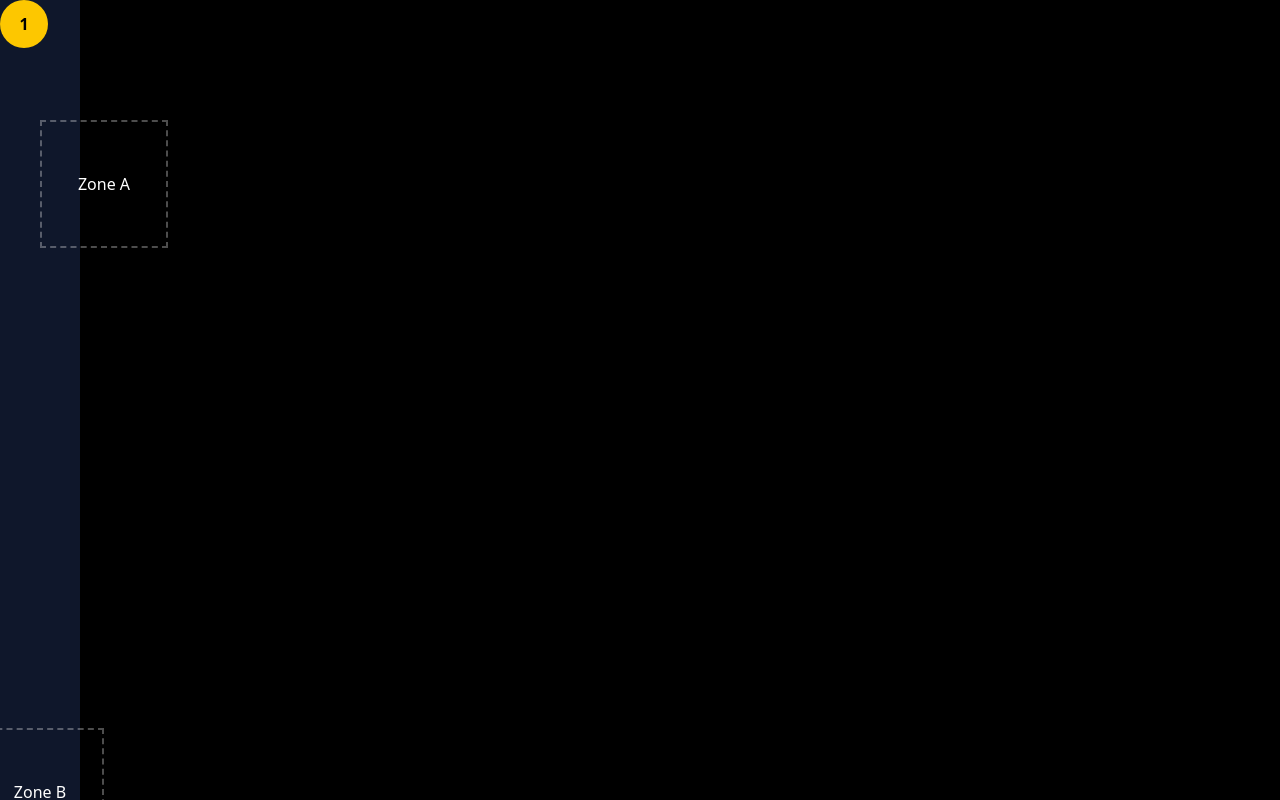
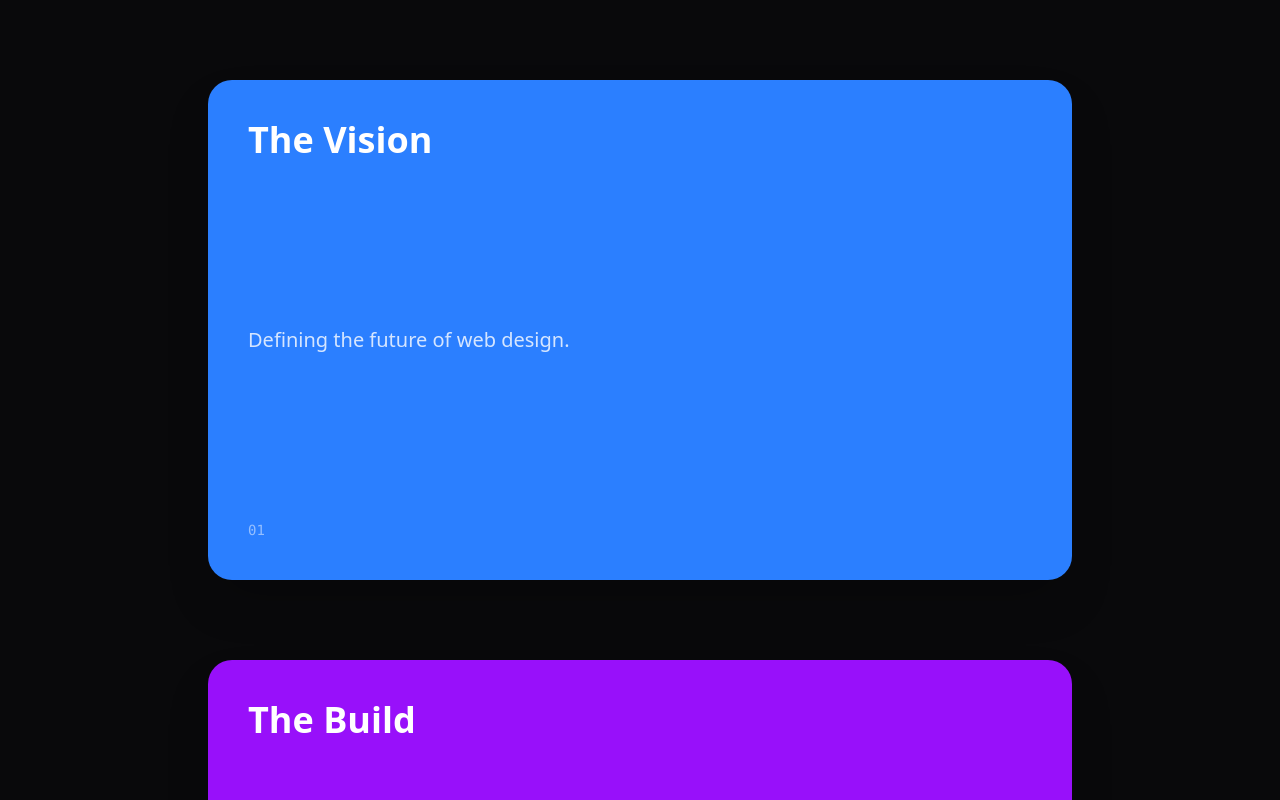
Before and after one commit to fouadmo1223/Framer, a React (Vite) app: page / in a window 1280 px wide. Shown: the top 800 px of the page. Built offline with nearby package versions, Linux system fonts and the light colour scheme.

Commit message:
istick cards

```diff
--- a/src/App.jsx
+++ b/src/App.jsx
@@ -40,6 +40,7 @@ import GsapToggle from "./gsap/examples/GsapToggle";
 import VideoScrub from "./gsap/examples/VideoScrub";
 import NumberAlongPath from "./gsap/examples/NumberAlongPath";
 import ScrollPathDemo from "./gsap/examples/ScrollPathDemo";
+import StackedCards from "./gsap/examples/StackedCards";
 
 // Reusable Page Wrapper (for animations)
 const PageTransition = ({ children }) => {
@@ -148,7 +149,8 @@ function App() {
         {/* <GsapToggle /> */}
         {/* <VideoScrub /> */}
         {/* <NumberAlongPath /> */}
-        <ScrollPathDemo />
+        {/* <ScrollPathDemo /> */}
+        <StackedCards />
       </div>
     </>
   );
--- a/src/gsap/examples/ScrollPathDemo.jsx
+++ b/src/gsap/examples/ScrollPathDemo.jsx
@@ -14,9 +14,9 @@ const ScrollPathDemo = () => {
 
   useLayoutEffect(() => {
     const ctx = gsap.context(() => {
-      // Get center point of an element relative to container
+      // helper: center of element relative to container
       const getCenterPoint = (el) => {
-        const p = MotionPathPlugin.convertCoordinates(
+        const point = MotionPathPlugin.convertCoordinates(
           el,
           containerRef.current,
           {
@@ -26,8 +26,8 @@ const ScrollPathDemo = () => {
         );
 
         return {
-          x: p.x - targetRef.current.offsetWidth / 2,
-          y: p.y - targetRef.current.offsetHeight / 2,
+          x: point.x - targetRef.current.offsetWidth / 2,
+          y: point.y - targetRef.current.offsetHeight / 2,
         };
       };
 
@@ -35,23 +35,20 @@ const ScrollPathDemo = () => {
       const p2 = getCenterPoint(box2Ref.current);
       const p3 = getCenterPoint(box3Ref.current);
 
-      // Single animation with keyframes = perfect scroll sync
-      gsap.to(targetRef.current, {
-        keyframes: [
-          { x: p1.x, y: p1.y },
-          { x: p2.x, y: p2.y },
-          { x: p3.x, y: p3.y },
-        ],
-        ease: "none",
+      const tl = gsap.timeline({
         scrollTrigger: {
           trigger: containerRef.current,
           start: "top top",
-          end: "+=3000", // controls scroll length
-          scrub: true,
-          pin: true,
+          end: "bottom bottom",
+          scrub: 1,
+
           anticipatePin: 1,
         },
       });
+
+      tl.to(targetRef.current, { x: p1.x, y: p1.y })
+        .to(targetRef.current, { x: p2.x, y: p2.y })
+        .to(targetRef.current, { x: p3.x, y: p3.y });
 
       ScrollTrigger.refresh();
     }, containerRef);
--- /dev/null
+++ b/src/gsap/examples/StackedCards.jsx
@@ -0,0 +1,84 @@
+import React, { useRef } from "react";
+import gsap from "gsap";
+import { useGSAP } from "@gsap/react";
+import { ScrollTrigger } from "gsap/ScrollTrigger";
+
+gsap.registerPlugin(ScrollTrigger);
+
+const StackedCards = () => {
+  const container = useRef();
+
+  useGSAP(
+    () => {
+      const cards = gsap.utils.toArray(".card");
+
+      cards.forEach((card, index) => {
+        // We want to animate all cards except the last one
+        // as they get "pushed back" by the card coming up
+        if (index !== cards.length - 1) {
+          gsap.to(card, {
+            scale: 0.9 - index * 0.02, // Slightly scale down
+            opacity: 0.5,
+            scrollTrigger: {
+              trigger: card,
+              start: "top 10%", // When card hits 10% from top
+              endTrigger: ".container-end",
+              end: "top 10%",
+              scrub: true,
+              markers: false,
+            },
+          });
+        }
+      });
+    },
+    { scope: container },
+  );
+
+  const cardData = [
+    {
+      title: "The Vision",
+      color: "bg-blue-500",
+      text: "Defining the future of web design.",
+    },
+    {
+      title: "The Build",
+      color: "bg-purple-600",
+      text: "Crafting pixel-perfect components.",
+    },
+    {
+      title: "The Launch",
+      color: "bg-emerald-500",
+      text: "Deploying excellence to the world.",
+    },
+    {
+      title: "The Growth",
+      color: "bg-orange-500",
+      text: "Scaling ideas into reality.",
+    },
+  ];
+
+  return (
+    <>
+      <div ref={container} className="bg-zinc-950 py-20">
+        <div className="max-w-4xl mx-auto px-4">
+          {cardData.map((card, i) => (
+            <div
+              key={i}
+              className={`card sticky top-20 h-[500px] w-full mb-20 rounded-3xl p-10 flex flex-col justify-between shadow-2xl transition-shadow ${card.color}`}
+            >
+              <h2 className="text-4xl font-bold text-white">{card.title}</h2>
+              <p className="text-xl text-white/80">{card.text}</p>
+              <div className="text-sm font-mono text-white/50">0{i + 1}</div>
+            </div>
+          ))}
+          {/* Helper div to mark where the last animation should end */}
+          <div className="container-end h-1 w-full" />
+        </div>
+        {/* Spacer to allow scrolling past the cards */}
+        <div className="h-screen" />
+      </div>
+    </>
+  );
+};
+
+export default StackedCards;
```
